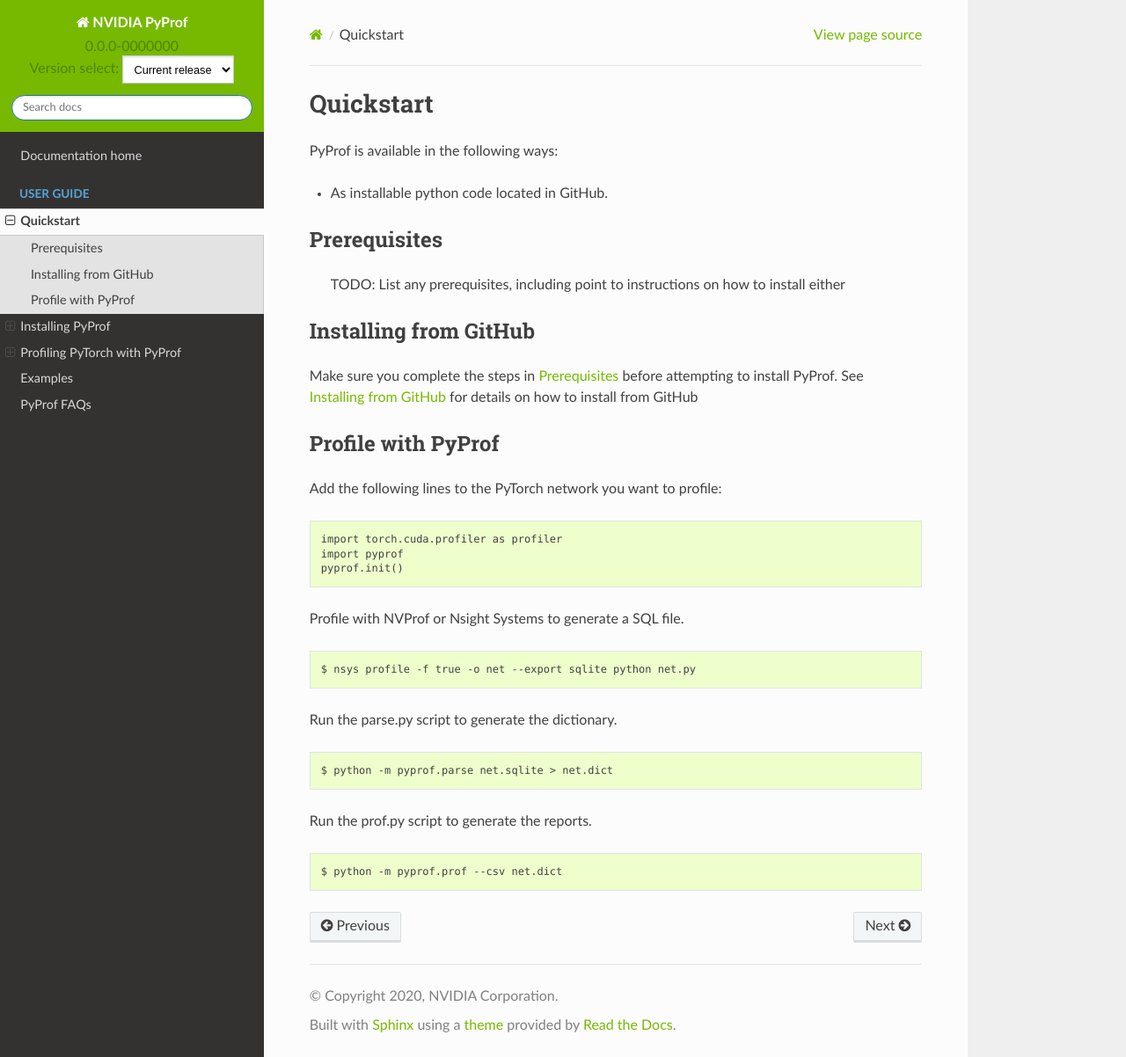
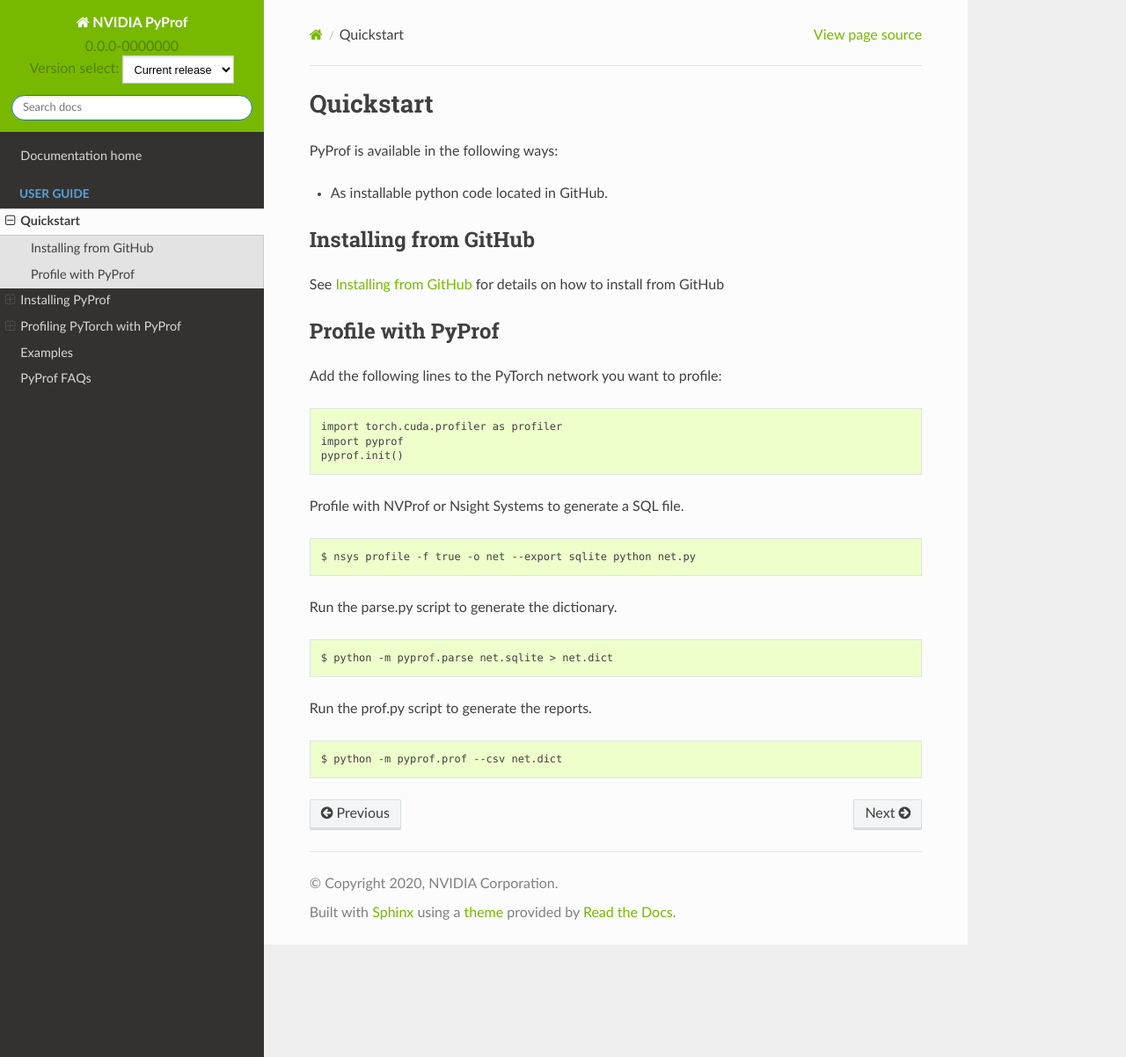
Before and after one commit to NVIDIA/PyProf, a Sphinx documentation site: the page built from docs/quickstart.rst, in a window 1280 px wide and 1202 px high. Shown: the whole window at 88% size. Built offline with Sphinx 7.4.7 and the Read the Docs theme 2.0.0, drawn with Linux system fonts in a browser that asks for light colours.

```diff
--- a/docs/examples.rst
+++ b/docs/examples.rst
@@ -20,9 +20,6 @@ Examples
 
 This section provides several real examples on how to profile with PyPRrof.
 
-  *TODO:* Provide real examples. Everything here should also be added to
-  a QA L0_ test to lock in the code
-
 Navigate to the lenet example. ::
 
   $ cd pyprof/examples
--- a/docs/install.rst
+++ b/docs/install.rst
@@ -39,4 +39,4 @@ Installing from GitHub
 
    $ pip list | grep pyprof
 
-* Should display ``pyprof x.y`` where ``x.y`` is the PyProf version installed.
+* Should display ``pyprof 3.2.0``.
--- a/docs/quickstart.rst
+++ b/docs/quickstart.rst
@@ -22,21 +22,12 @@ PyProf is available in the following ways:
 
 * As installable python code located in GitHub.
 
-.. _section-quickstart-prerequisites:
-
-Prerequisites
--------------
-
-    TODO: List any prerequisites, including point to instructions on how to
-    install either
-
 .. _section-quickstart-installing-from-github:
 
 Installing from GitHub
 ----------------------
 
-Make sure you complete the steps in :ref:`section-quickstart-prerequisites`
-before attempting to install PyProf. See :ref:`section-installing-from-github`
+See :ref:`section-installing-from-github`
 for details on how to install from GitHub
 
 .. _section-quickstart-profile-with-pyprof:
```
Also changed, not shown: README.rst (+6 -3 lines), docs/profile.rst (+4 -12 lines).
